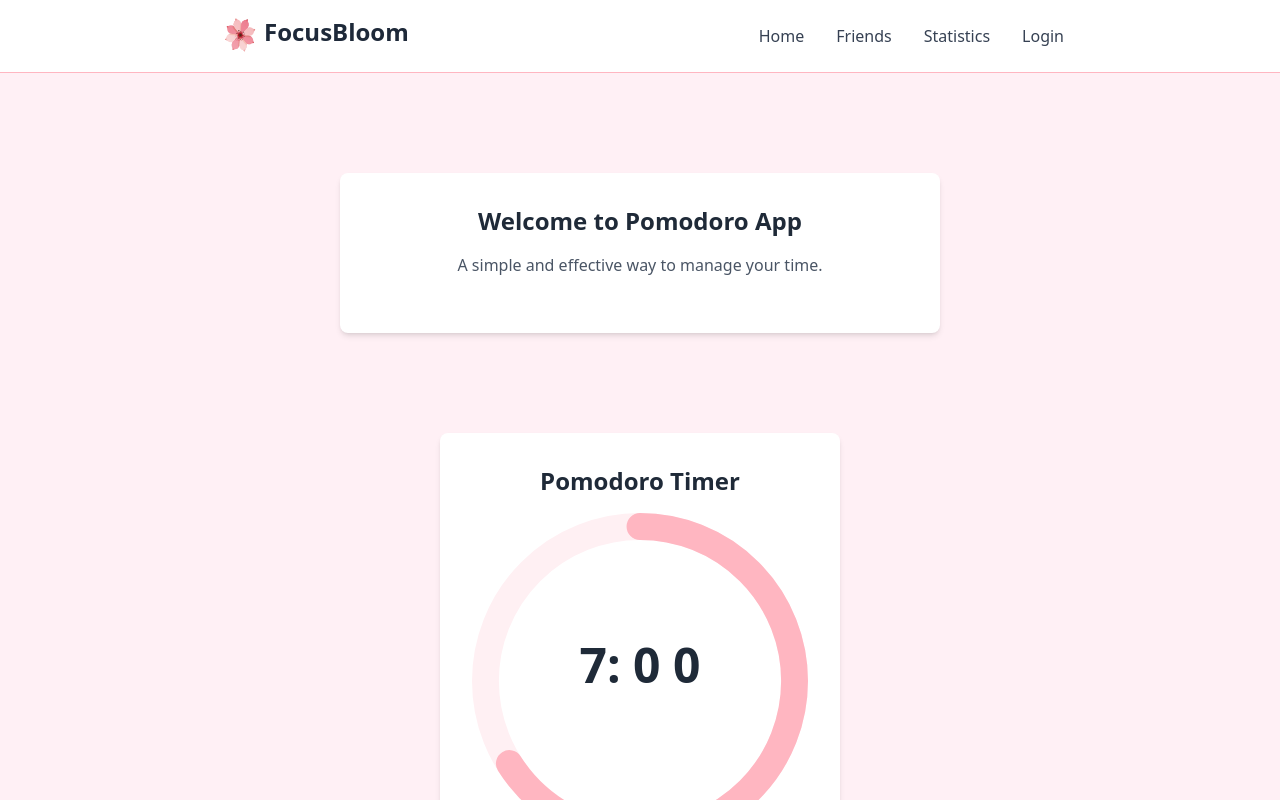
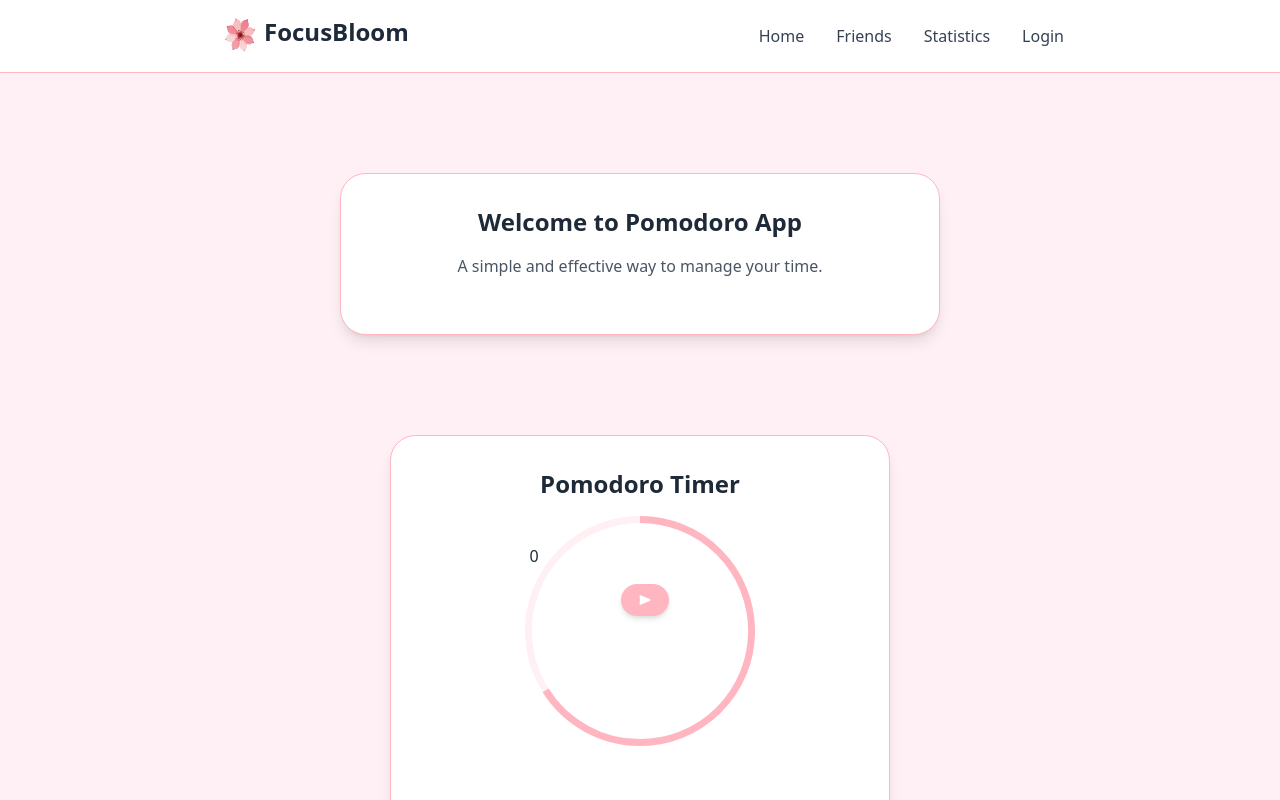
Before and after one commit to CristiSx/PromoDoroApp, a React (Vite) app in the folder promodoro-app/: page / in a window 1280 px wide. Shown: the top 800 px of the page. Built offline with nearby package versions, Linux system fonts and the light colour scheme.

Commit message:
timer cu input+modificari la designul cercului de progres

```diff
--- a/promodoro-app/src/UI/NavBar.tsx
+++ b/promodoro-app/src/UI/NavBar.tsx
@@ -14,9 +14,9 @@ export const NavBar = () => {
 
         <nav className='flex space-x-8 mr-[200px]'>
             <Button className='text-gray-700 hover:text-[#ffb6c1]' onClick={() => window.location.href='/'}>Home</Button>
-            <Button className='text-gray-700 hover:text-[#ffb6c1]' onClick={() => window.location.href='/Friends'}>Friends</Button>
-            <Button className='text-gray-700 hover:text-[#ffb6c1]' onClick={() => window.location.href='/Statistics'}>Statistics</Button>
-            <Button className='text-gray-700 hover:text-[#ffb6c1]' onClick={() => window.location.href='/Login'}>Login</Button>
+            <Button className='text-gray-700 hover:text-[#ff69b4]' onClick={() => window.location.href='/Friends'}>Friends</Button>
+            <Button className='text-gray-700 hover:text-[#ff69b4]' onClick={() => window.location.href='/Statistics'}>Statistics</Button>
+            <Button className='text-gray-700 hover:text-[#ff69b4]' onClick={() => window.location.href='/Login'}>Login</Button>
        </nav>
 
     </div>
--- a/promodoro-app/src/UI/timer.tsx
+++ b/promodoro-app/src/UI/timer.tsx
@@ -1,4 +1,5 @@
 import React from "react";
+import { GiPlayButton } from "react-icons/gi";
 
 interface State {
     time: number;
@@ -6,32 +7,63 @@ interface State {
     minutes: number;
 }
 
-const Timer = ({ time }: { time: number }) => {
-    debugger;
-    const [state, setState] = React.useState<State>({
-        time,
-        seconds: time-Math.floor((time-1)/60)*60-1,
-        minutes: Math.floor((time-1)/60),
-    });
+const Timer = () => {
+    const [inputMinutes, setInputMinutes] = React.useState<number>(0);
+    const [state, setState] = React.useState<State | null>(null);
 
     React.useEffect(() => {
-        setTimeout(() => {
-            if(state.time === 0) {
-                return;
-            }
+        if (!state || state.time === 0) {
+            return;
+        }
 
-            setState({
-                time: state.time - 1,
-                minutes:  Math.floor((state.time-1)/60),
-                seconds: state.time - Math.floor((state.time-1)/60)*60 - 1,
+        const timerId = setTimeout(() => {
+            setState((prevState) => {
+                if (!prevState) return null;
+
+                const newTime = prevState.time - 1;
+
+                return {
+                    time: newTime,
+                    minutes: Math.floor((newTime) / 60),
+                    seconds: newTime % 60,
+                };
             });
-    }, 1000);
-    }, [state.time]);
+        }, 1000);
+
+        return () => clearTimeout(timerId);
+    }, [state]);
+
+    const startTimer = () => {
+        const totalSeconds = inputMinutes * 60;
+
+        setState({
+            time: totalSeconds,
+            minutes: Math.floor(totalSeconds / 60),
+            seconds: totalSeconds % 60,
+        });
+    };
 
     return (
-        <h2 className="text-5xl text-[#1F2A38] font-bold mb-4 mt-20">
-            {`${state.minutes}: ${state.seconds <= 10 ? `0 ${state.seconds}` : state.seconds}`}
-        </h2>
+        <div className="flex flex-col items-center mt-10">
+            <input
+                type="number"
+                value={inputMinutes}
+                onChange={(e) => setInputMinutes(Number(e.target.value))}
+                className="mb-4 text-[#1F2A38]"
+            />
+            <button
+                onClick={startTimer}
+                className="bg-[#ffb6c1] text-white px-4 py-2 rounded-[10vw] hover:bg-[#ff69b4] shadow-md"
+            >
+                <GiPlayButton />
+            </button>
+
+            {state && (
+                <h2 className="text-5xl text-[#1F2A38] font-bold mb-4 mt-20">
+                    {`${state.minutes}:${state.seconds < 10 ? `0${state.seconds}`:state.seconds}`}
+                </h2>
+            )}
+        </div>
     );
 };
 
--- a/promodoro-app/src/components/Home.tsx
+++ b/promodoro-app/src/components/Home.tsx
@@ -3,7 +3,7 @@ import { CircularProgressbar, buildStyles } from 'react-circular-progressbar';
 import 'react-circular-progressbar/dist/styles.css';
 
 import { NavBar } from "../UI/NavBar";
-import Bottom from "../UI/bottom";
+import Bottom from "../UI/Bottom";
 const Home = () => {
 
   return (
@@ -12,22 +12,25 @@ const Home = () => {
     <div className="flex flex-col items-center bg-[#FFF0F5] "> {/* Background color changed to light pink */ }
     <NavBar /> {/* Navigation bar at the top */ }
 
-        <div className=" mt-[100px] bg-white p-8 rounded-lg shadow-md w-[600px] text-center"> {/* Card style for the container */ }
+        <div className=" mt-[100px] bg-white p-8 rounded-[2vw] shadow-lg w-[600px] text-center border-[.1vw] border-[#ffb6c1]"> {/* Card style for the container */ }
             <h1 className="text-2xl text-[#1F2A38] font-bold mb-4"> Welcome to Pomodoro App</h1>
             <p className="text-gray-600 mb-6">A simple and effective way to manage your time.</p>
         </div>
 
-        <div className="relative mt-[100px] bg-white p-8 rounded-lg shadow-md w-[400px] h-[400px] text-center" >
+        <div className="relative mt-[100px] bg-white p-8 rounded-[2vw] shadow-lg w-[500px] h-[500px] text-center border-[.1vw] border-[#ffb6c1]">
           <h2 className="text-2xl text-[#1F2A38] font-bold mb-4">Pomodoro Timer</h2>
-              <CircularProgressbar value={66}
+          <div className="w-[230px] h-[230px] mx-auto mb-4">
+              <CircularProgressbar value={66} strokeWidth={3}
                 styles={buildStyles({
                   pathColor: '#ffb6c1', // Light pink color for the progress path
                   trailColor: '#fff0f3', // Lighter shade for the trail
+                  strokeLinecap: 'butt',
                 })}
               />
-           <div className="absolute inset-0 flex items-center justify-center">
-            <Timer time={425} />
-           </div>
+            </div>
+          <div className="absolute inset-0 flex items-center justify-center mb-[250px] ml-[10px]">
+            <Timer />
+          </div>
         </div>
 
         <div className="mt-[500px]"></div> {/* Spacer to push the button down */ }
```
